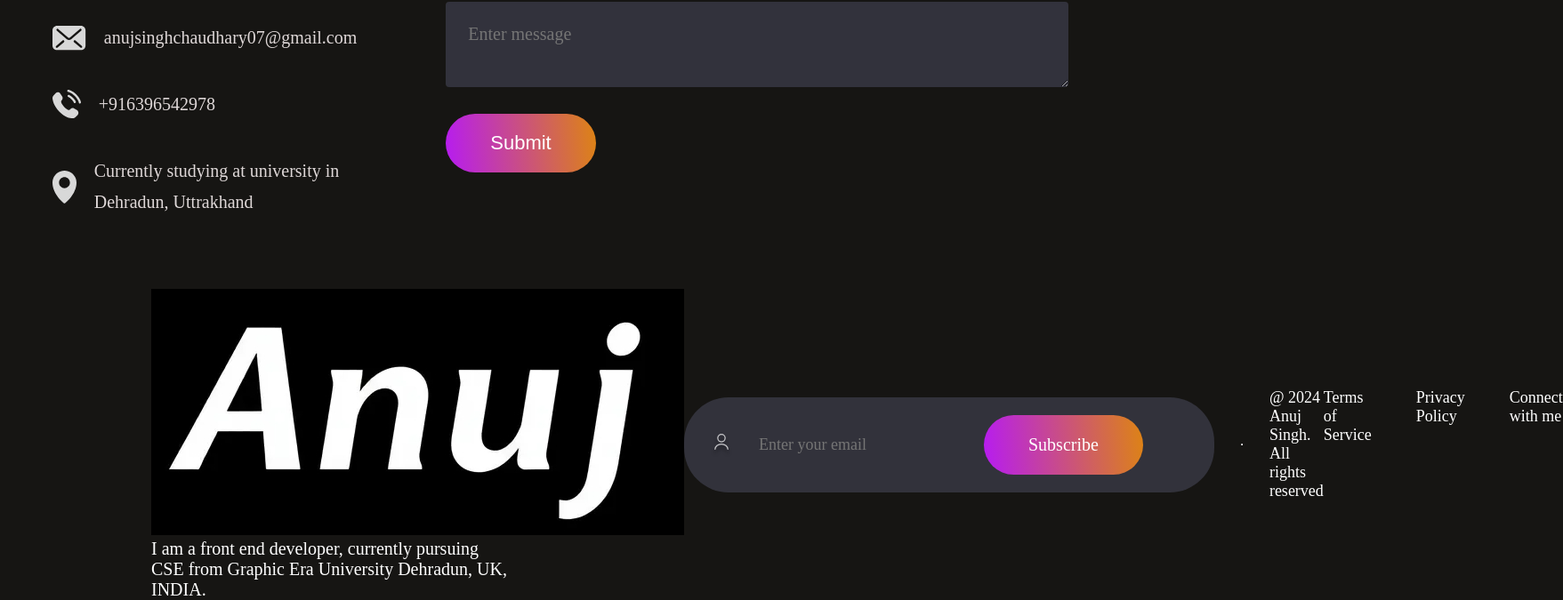
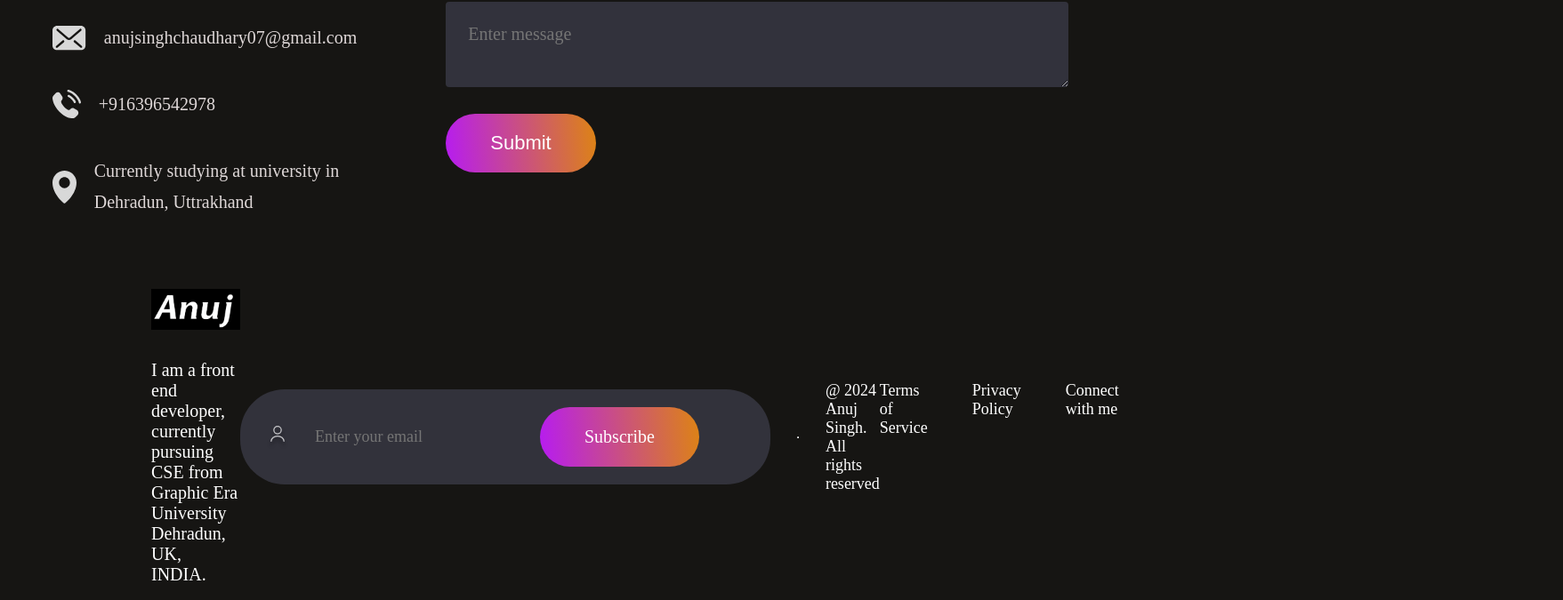
Before and after one commit to Anujsinghchaudhary/portfolio-react, a React (Vite) app: page / in a window 1280 px wide. Shown: the part 6405-7080 px from the top of the page at 89% size, 1757 px wide, since content can reach past the window. Built offline with nearby package versions, Linux system fonts and the light colour scheme; a web font is replaced by a local one.

Commit message:
footer fixed

```diff
--- a/src/components/footer/footer.css
+++ b/src/components/footer/footer.css
@@ -8,6 +8,13 @@
 .footer-top {
     display: flex;
     justify-content: space-between;
+}
+.footer-top-left .footer-logo{
+    width: 100px;
+    margin-bottom: 30px;
+    align-items: center;
+    gap: 20px;
+
 }
 
 .footer-top-left p {
--- a/src/components/footer/footer.jsx
+++ b/src/components/footer/footer.jsx
@@ -8,7 +8,7 @@ export const Footer = () => {
     <div className='footer'>
       <div className="footer-top">
         <div className="footer-top-left">
-          <img src={Logo_anuj} alt="Footer Logo" />
+          <img src={Logo_anuj} alt="Footer Logo" className="footer-logo"/>
           <p>I am a front end developer, currently pursuing CSE from Graphic Era University Dehradun, UK, INDIA.</p>
         </div>
         <div className="footer-top-right">
```
